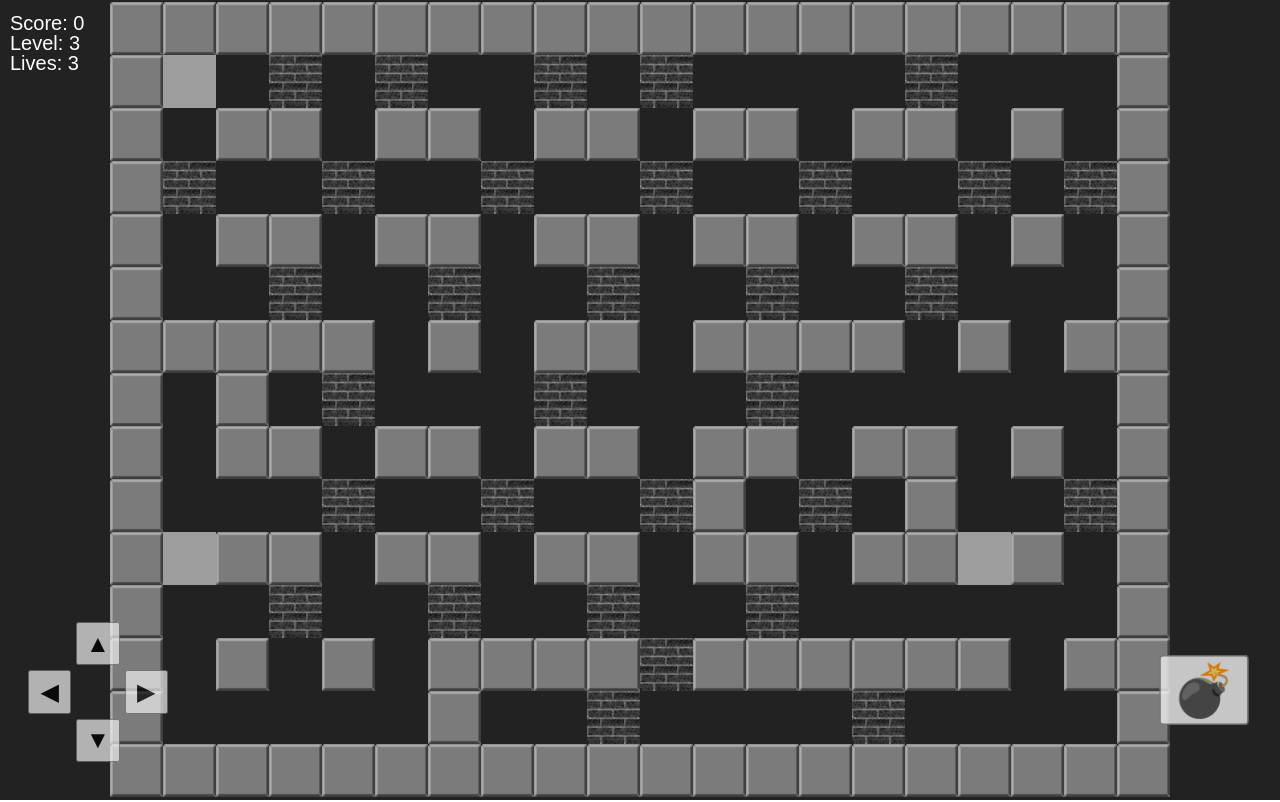
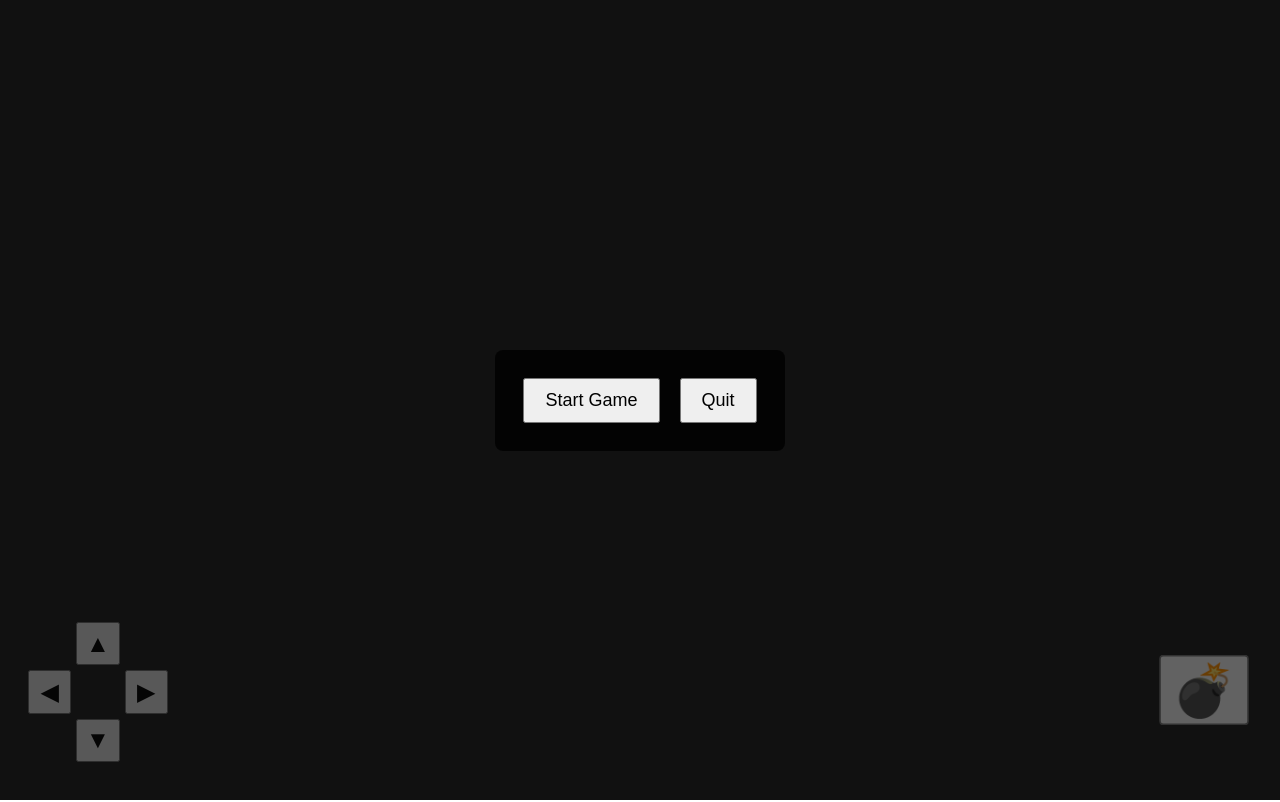
Before and after one commit to prezmyl/tamz1-project, a website with bundled scripts: page index.html in a window 1280 px wide. Built offline with nearby package versions, Linux system fonts and the light colour scheme.

Commit message:
odevzdani bez joystick a PWA, AI, Animace, textury, zvuky, resize, dotykove ovladani btn, velikost se upravuje vert/horiz, menu pridana, export/impor

```diff
--- a/game.js
+++ b/game.js
@@ -5,79 +5,138 @@ import Bomb         from './js/Bomb.js';
 import Player       from './js/Player.js';
 import Enemy        from './js/Enemy.js';
 import Explosion    from './js/Explosion.js';
+import Score        from './js/Score.js';
 
+// ——————————————————————————————————————————————————
+//  MENU HELPERS
+// ——————————————————————————————————————————————————
+export function showMenu(name) {
+
+    // nejprve ukaž celý overlay (aby v něm bylo co zobrazit)
+    document.getElementById('menu-container')
+        .classList.remove('hidden');
+    // pauza hlavního loopu
+    if (LM) LM.gameOver = true;
+
+    ['main','gameover','victory'].forEach(id => {
+        document.getElementById(id + '-menu')
+            .classList.toggle('hidden', id !== name);
+    });
+}
+
+export function refreshHighscoreList() {
+    const top = Score.loadHighScores();
+    const ol  = document.getElementById('highscore-list');
+    ol.innerHTML = '';
+    top.forEach((e,i) => {
+        const li = document.createElement('li');
+        li.textContent = `${i+1}. ${e.name}: ${e.value}`;
+        ol.appendChild(li);
+    });
+}
+
+// ——————————————————————————————————————————————————
+//  BIND MENU BUTTONS
+// ——————————————————————————————————————————————————
+function bindMenuButtons() {
+    const startBtn       = document.getElementById('btn-start');
+    const quitMainBtn    = document.getElementById('btn-quit-main');
+    const replayLoseBtn  = document.getElementById('btn-replay-lose');
+    const quitLoseBtn    = document.getElementById('btn-quit-lose');
+    const replayWinBtn   = document.getElementById('btn-replay-win');
+    const quitWinBtn     = document.getElementById('btn-quit-win');
+    const exportBtn      = document.getElementById('btn-export-scores');
+    const importInput    = document.getElementById('import-scores');
+
+    console.log('Binding menu buttons:', {
+        startBtn, quitMainBtn,
+        replayLoseBtn, quitLoseBtn,
+        replayWinBtn, quitWinBtn,
+        exportBtn, importInput
+    });
+
+    startBtn.addEventListener('click', () => {
+        console.log('▶ Start clicked');
+        document.getElementById('menu-container')
+            .classList.add('hidden');
+        LM.gameOver = false;
+        lastFrameTime = performance.now();
+        requestAnimationFrame(gameLoop);
+    });
+
+    quitMainBtn.addEventListener('click', () => {
+        console.log('⏹ Quit (main) clicked');
+        window.location.reload();
+    });
+
+    replayLoseBtn.addEventListener('click', () => {
+        console.log('↺ Replay after lose clicked');
+        window.location.reload();
+    });
+    quitLoseBtn.addEventListener('click', () => {
+        console.log('⏹ Quit (lose) clicked');
+        window.location.reload();
+    });
+
+    replayWinBtn.addEventListener('click', () => {
+        console.log('↺ Replay after win clicked');
+        window.location.reload();
+    });
+    quitWinBtn.addEventListener('click', () => {
+        console.log('⏹ Quit (win) clicked');
+        window.location.reload();
+    });
+
+    exportBtn.addEventListener('click', () => {
+        console.log('⬇ Export scores clicked');
+        Score.exportHighScores();
+    });
+    importInput.addEventListener('change', e => {
+        console.log('⬆ Import scores change event');
+        const file = e.target.files[0];
+        if (file) {
+            Score.importHighScores(file);
+            // aktualizace seznamu v menu
+            refreshHighscoreList();
+        }
+    });
+}
+
+// zavěsíme vazby až po načtení DOM
+window.addEventListener('DOMContentLoaded', bindMenuButtons);
 
 // ——————————————————————————————————————————————————
 //  SETUP CANVAS + GLOBALS
 // ——————————————————————————————————————————————————
-const canvas        = document.getElementById('gameCanvas');
-const ctx           = canvas.getContext('2d');
-let LM;                      // LevelManager instance
-let lastFrameTime;           // for dt in gameLoop
+const canvas      = document.getElementById('gameCanvas');
+const ctx         = canvas.getContext('2d');
+let LM;            // LevelManager instance
+let lastFrameTime; // for dt in gameLoop
 
-// input state
-const keys = {
-    ArrowUp:    false,
-    ArrowDown:  false,
-    ArrowLeft:  false,
-    ArrowRight: false
-};
+const keys = { ArrowUp:false, ArrowDown:false, ArrowLeft:false, ArrowRight:false };
 
 // ——————————————————————————————————————————————————
-//  LISTEN FOR KEYBOARD
+//  KEYBOARD & TOUCH
 // ——————————————————————————————————————————————————
 document.addEventListener('keydown', e => {
-    if (e.code in keys) {
-        keys[e.code] = true;
-    }
+    if (e.code in keys) keys[e.code] = true;
     if (e.code === 'Space' && LM) {
-        Bomb.place(
-            LM.player,
-            LM.map,
-            LM.bombs,
-            LM.explosions,
-            LM.bombTimer
-        );
+        Bomb.place(LM.player, LM.map, LM.bombs, LM.explosions, LM.bombTimer);
     }
 });
-document.addEventListener('keyup', e => {
-    if (e.code in keys) keys[e.code] = false;
-});
+document.addEventListener('keyup', e => { if (e.code in keys) keys[e.code] = false; });
 
-// ——————————————————————————————————————————————————
-//  TOUCH CONTROLS (optional on‐screen buttons)
-// ——————————————————————————————————————————————————
-const touchMap = {
-    'btn-up':    'ArrowUp',
-    'btn-down':  'ArrowDown',
-    'btn-left':  'ArrowLeft',
-    'btn-right': 'ArrowRight'
-};
-Object.entries(touchMap).forEach(([btnId, key]) => {
-    const btn = document.getElementById(btnId);
+const touchMap = { 'btn-up':'ArrowUp','btn-down':'ArrowDown','btn-left':'ArrowLeft','btn-right':'ArrowRight' };
+Object.entries(touchMap).forEach(([id,key])=>{
+    const btn = document.getElementById(id);
     if (!btn) return;
-    btn.addEventListener('touchstart', e => {
-        e.preventDefault();
-        keys[key] = true;
-    }, { passive: false });
-    btn.addEventListener('touchend', e => {
-        e.preventDefault();
-        keys[key] = false;
-    }, { passive: false });
+    btn.addEventListener('touchstart', e=>{ e.preventDefault(); keys[key]=true; }, {passive:false});
+    btn.addEventListener('touchend',   e=>{ e.preventDefault(); keys[key]=false; },{passive:false});
 });
 const bombBtn = document.getElementById('btn-bomb');
-if (bombBtn) {
-    bombBtn.addEventListener('touchstart', e => {
-        e.preventDefault();
-        if (LM) Bomb.place(
-            LM.player,
-            LM.map,
-            LM.bombs,
-            LM.explosions,
-            LM.bombTimer
-        );
-    }, { passive: false });
-}
+if (bombBtn) bombBtn.addEventListener('touchstart', e=>{ e.preventDefault();
+    if (LM) Bomb.place(LM.player,LM.map,LM.bombs,LM.explosions,LM.bombTimer);
+},{passive:false});
 
 // ——————————————————————————————————————————————————
 //  MAIN GAME LOOP
@@ -85,54 +144,35 @@ if (bombBtn) {
 function gameLoop(now) {
     if (LM.gameOver) return;
 
-
-
     const dt = now - lastFrameTime;
     lastFrameTime = now;
 
-    // 1) UPDATE
+    // UPDATE
     LM.player.update(dt, LM.map, keys);
-    LM.enemies.forEach(e => e.update(dt));
+    LM.enemies.forEach(e=>e.update(dt));
+    //Enemy.killAll(LM.enemies, LM.score, 2000);
 
-//KILL all -> comment in to stop automatic self destruction
 
-    Enemy.killAll(LM.enemies,2000);
-
-    // eliminate any enemies hit by explosions
-    for (let i = LM.enemies.length - 1; i >= 0; i--) {
+    // collision + life loss
+    for (let i=LM.enemies.length-1;i>=0;i--){
         if (LM.enemies[i].isHitByExplosion(LM.explosions)) {
-            LM.enemies.splice(i, 1);
+            LM.enemies.splice(i,1);
             LM.score.update(10);
         }
     }
-    // 1.5) Did the player get caught in an explosion?
-    const hit = LM.explosions.some(e =>
-        e.xTile === LM.player.xTile && e.yTile === LM.player.yTile
-    );
+    const hit = LM.explosions.some(e=>e.xTile===LM.player.xTile && e.yTile===LM.player.yTile);
     if (hit && !LM.player.isInvulnerable(now)) {
-        // lose a life
         LM.score.lives--;
-        // set invulnerability
-        LM.player.invulnerableUntil = now + 2000;
-        // reset player to start
-        LM.player.xTile = LM.playerStart.x;
-        LM.player.yTile = LM.playerStart.y;
+        LM.player.invulnerableUntil=now+2000;
+        LM.player.xTile=LM.playerStart.x;
+        LM.player.yTile=LM.playerStart.y;
         LM.player.resetInterpolation();
-
-        // optionally clear bombs/explosions so player doesn’t immediately die again
-        LM.bombs.length = 0;
-//    LM.explosions.length = 0;
-        // game over?
-        if (LM.score.lives <= 0) {
-            return LM.endGame(false);
-        }
+        LM.bombs.length=0;
+        if (LM.score.lives<=0) return LM.endGame(false);
     }
 
-
-    // if level clear, advance
-    if (LM.enemies.length === 0 &&
-        LM.bombs.length    === 0 &&
-        LM.explosions.length === 0) {
+    // level clear
+    if (LM.enemies.length===0 && LM.bombs.length===0 && LM.explosions.length===0) {
         LM.next();
         if (LM.gameOver) return;
         onResize();
@@ -140,42 +180,29 @@ function gameLoop(now) {
         return;
     }
 
-    // 2) DRAW
-    ctx.clearRect(0, 0, canvas.width, canvas.height);
+    // DRAW
+    ctx.clearRect(0,0,canvas.width,canvas.height);
     LM.draw();
-
-    // 2) translate to map area & draw the world
     ctx.save();
-    ctx.translate(LM.offsetX, LM.offsetY);
-
-    // draw the tilemap (including break animations)
+    ctx.translate(LM.offsetX,LM.offsetY);
     LM.map.draw(ctx);
 
-    // bombs (cleanup inactive, then update+draw)
-    for (let i = LM.bombs.length - 1; i >= 0; i--) {
-        if (!LM.bombs[i].active) LM.bombs.splice(i, 1);
-    }
-    LM.bombs.forEach(b => {
-        b.update(dt, now);
-        b.draw(ctx, LM.map.tileSize, now);
-    });
+    // bombs
+    for (let i=LM.bombs.length-1;i>=0;i--) if (!LM.bombs[i].active) LM.bombs.splice(i,1);
+    LM.bombs.forEach(b=>{ b.update(dt,now); b.draw(ctx,LM.map.tileSize,now); });
 
     // player & enemies
     LM.player.draw(ctx);
-    LM.enemies.forEach(e => e.draw(ctx, LM.map.tileSize));
+    LM.enemies.forEach(e=>e.draw(ctx,LM.map.tileSize));
 
-    // explosions (update+draw & cleanup)
-    for (let i = LM.explosions.length - 1; i >= 0; i--) {
-        const ex = LM.explosions[i];
-        ex.draw(ctx, now);
-        if (ex.isDone(now)) {
-            LM.explosions.splice(i, 1);
-        }
+    // explosions
+    for (let i=LM.explosions.length-1;i>=0;i--){
+        const ex=LM.explosions[i];
+        ex.draw(ctx,now);
+        if (ex.isDone(now)) LM.explosions.splice(i,1);
     }
 
     ctx.restore();
-
-    // score overlay
     LM.score.draw(ctx);
 
     requestAnimationFrame(gameLoop);
@@ -184,164 +211,75 @@ function gameLoop(now) {
 // ——————————————————————————————————————————————————
 //  ASSET LOADING
 // ——————————————————————————————————————————————————
+const playerSheet = new Image();
+const tilesImg    = new Image();
+const fieldsImg   = new Image();
+playerSheet.onload = onAssetLoad; playerSheet.src = 'assets/Atomic_Bomberman_Green.png';
+tilesImg.onload    = onAssetLoad;    tilesImg.src    = 'assets/Atomic_Bomberman_Tiles.png';
+fieldsImg.onload   = onAssetLoad;    fieldsImg.src   = 'assets/Atomic_Bomberman_Fields.png';
 
-// —————————— Images ——————————
-const playerSheet = new Image();
-playerSheet.src   = 'assets/Atomic_Bomberman_Green.png';
-
-const tilesImg = new Image();
-tilesImg.src   = 'assets/Atomic_Bomberman_Tiles.png';  // from your import
-
-const fieldsImg = new Image();
-fieldsImg.src   = 'assets/Atomic_Bomberman_Fields.png';
-
-let assetsToLoad = 3;
-function onAssetLoad() {
-    if (--assetsToLoad === 0) initGame();
+let assetsToLoad=3;
+function onAssetLoad(){
+    if (--assetsToLoad===0) initGame();
 }
 
-
-playerSheet.onload = onAssetLoad;
-tilesImg.onload    = onAssetLoad;
-fieldsImg.onload   = onAssetLoad;
-
-// —————————— Sound ——————————
+// ——————————————————————————————————————————————————
+//  AUDIO
+// ——————————————————————————————————————————————————
 export const tickSound = new Audio('assets/sounds/tick.ogg');
 export const boomSound = new Audio('assets/sounds/boom.ogg');
-// Optional: background loop
-const bgMusic   = new Audio('assets/sounds/bg.ogg');
-bgMusic.loop    = true;
-bgMusic.volume  = 0.2;   // dial it down a bit
-
+const bgMusic = new Audio('assets/sounds/bg.ogg');
+bgMusic.loop   = true; bgMusic.volume = 0.2;
 
 // ——————————————————————————————————————————————————
 //  INITIALIZE EVERYTHING
 // ——————————————————————————————————————————————————
 function initGame() {
-    // 1) assign our sprite‐sheet to Player/Enemy/Bomb
     Player.sheet = playerSheet;
     Enemy.sheet  = playerSheet;
     Bomb.sheet   = playerSheet;
 
-    // 2) create the LevelManager (passing in the tileset)
     LM = new LevelManager(ctx, tilesImg, fieldsImg);
     LM.load(0);
+    LM.gameOver = true;
 
-    // 3) now that we know tileSize, patch Player & Enemies
-    const ts = LM.map.tileSize;
-    LM.player.tileSize = ts;
-    LM.player.x = LM.player.xTile * ts;
-    LM.player.y = LM.player.yTile * ts;
-    LM.enemies.forEach(e => e.tileSize = ts);
-
-    // START background music *after* user interaction if needed
-    // defer bgMusic until first user gesture
-    const startBG = () => {
-        bgMusic.play().catch(()=>{});
-        // remove the listener after first use
-        window.removeEventListener('keydown', startBG);
-        window.removeEventListener('pointerdown', startBG);
-    };
-    window.addEventListener('keydown', startBG);
-    window.addEventListener('pointerdown', startBG);
-
-    // 4) start the loop
-    lastFrameTime = performance.now();
-    // setup responsiveness
+    // sizing & start menu
     window.addEventListener('resize', onResize);
     onResize();
-    requestAnimationFrame(gameLoop);
+    lastFrameTime = performance.now();
+    showMenu('main');
 }
-
 
 // ——————————————————————————————————————————————————
 //  RESIZING
 // ——————————————————————————————————————————————————
-// Call this any time the window size changes (and once at startup)
 function onResize() {
-    // 1) Fill the window
-    const w = window.innerWidth;
-    const h = window.innerHeight;
-    canvas.width  = w;
-    canvas.height = h;
+    const w=window.innerWidth, h=window.innerHeight;
+    canvas.width=w; canvas.height=h;
+    const cols=LM.map.cols, rows=LM.map.rows;
+    const ts = (Math.floor(w/cols)*rows <= h) ? Math.floor(w/cols) : Math.floor(h/rows);
+    LM.map.tileSize=ts; LM.player.tileSize=ts; LM.player.resetInterpolation();
+    LM.enemies.forEach(e=>{ e.tileSize=ts; e.resetInterpolation(); });
+    LM.bombs.forEach(b=> b.anim.tileSize=ts);
+    LM.explosions.forEach(ex=> ex.tileSize=ts);
 
+    const mapW=cols*ts, mapH=rows*ts;
+    LM.offsetX=Math.floor((w-mapW)/2); LM.offsetY=Math.floor((h-mapH)/2);
 
+    if (w>h) { LM.score.x=10; LM.score.y=30; }
+    else    { LM.score.x=LM.offsetX+10; LM.score.y=Math.max(20,LM.offsetY-40); }
+    LM.score.level=LM.current+1;
 
-    // 2) Compute two candidate tileSizes
-    const cols = LM.map.cols;
-    const rows = LM.map.rows;
-    const tsByW = Math.floor(w / cols);   // would fill width exactly
-    const tsByH = Math.floor(h / rows);   // would fill height exactly
-
-    // 3) Pick the largest that won’t overflow vertically
-    let ts;
-    if (tsByW * rows <= h) {
-        // we *can* fill horizontally without vertical scroll
-        ts = tsByW;
+    // adjust touch-controls
+    const dpad=document.querySelector('.dpad');
+    const bomb=document.getElementById('btn-bomb');
+    if (w>h) {
+        dpad.style.transform='scale(1)'; bomb.style.transform='scale(1.6)';
+        dpad.style.left='30px'; dpad.style.bottom='40px';
+        bomb.style.right='50px'; bomb.style.bottom='90px';
     } else {
-        // otherwise, fit to height and leave horizontal padding
-        ts = tsByH;
-    }
-
-    // 4) Apply the chosen tileSize everywhere
-    LM.map.tileSize    = ts;
-    LM.player.tileSize = ts;
-    LM.player.resetInterpolation();
-    LM.enemies.forEach(e => {
-        e.tileSize = ts;
-        e.resetInterpolation();
-    });
-    LM.bombs.forEach(b => {
-        b.anim.tileSize = ts;
-    });
-    LM.explosions.forEach(ex => {
-        ex.tileSize = ts;
-    })
-
-    // 5) Compute centering offsets
-    const mapW = cols * ts;
-    const mapH = rows * ts;
-    LM.offsetX = Math.floor((w - mapW) / 2);
-    LM.offsetY = Math.floor((h - mapH) / 2);
-
-    // 6) (Optional) reposition your HUD/score
-    // 6) reposition your HUD: Score + Level
-    //   landscape → in the left black bar (centered horizontally there)
-    //   portrait  → above the map, as before
-    if (w > h) {
-        // landscape: left bar is width = offsetX
-        LM.score.x = 10;
-        LM.score.y = 30;
-    } else {
-        // portrait: place just above the map
-        LM.score.x = LM.offsetX + 10;
-        LM.score.y = Math.max(20, LM.offsetY - 40);
-    }
-    // update the level number for Score.draw()
-    LM.score.level = LM.current + 1;
-
-    // 7) tweak touch‐control layout per orientation
-    const dpad   = document.querySelector('.dpad');
-    const bomb   = document.getElementById('btn-bomb');
-    if (window.innerWidth > window.innerHeight) {
-        // ── LANDSCAPE ── keep default size
-        dpad.style.transform       = 'scale(1)';
-        bomb.style.transform       = 'scale(1.6)';
-        bomb.style.fontSize        = '';
-        // landscape margins
-        dpad.style.left   = '30px';
-        dpad.style.bottom = '40px';
-        bomb.style.right  = '50px';
-        bomb.style.bottom = '90px';
-    } else {
-        // ── PORTRAIT ── bigger & pulled further in
-        dpad.style.transform       = 'scale(2.4)';
-        bomb.style.transform       = 'scale(2.4)';
-        bomb.style.fontSize        = '48px';
-        // double the inset in portrait
-        dpad.style.left   = '120px';
-        dpad.style.bottom = '200px';
-        bomb.style.right  = '160px';
-        bomb.style.bottom = '200px';
+        dpad.style.transform='scale(2.4)'; bomb.style.transform='scale(2.4)';
+        dpad.style.left='120px'; dpad.style.bottom='200px';
+        bomb.style.right='160px'; bomb.style.bottom='200px';
     }
 }
--- a/index.html
+++ b/index.html
@@ -11,6 +11,33 @@
     <link rel="stylesheet" href="style.css">
 </head>
 <body>
+
+<!-- index.html -->
+<div id="menu-container">
+    <!-- 2.1 Úvodní MENU -->
+    <div id="main-menu" class="menu">
+        <button id="btn-start">Start Game</button>
+        <button id="btn-quit-main">Quit</button>
+    </div>
+
+    <!-- 2.2 GAME OVER MENU -->
+    <div id="gameover-menu" class="menu hidden">
+        <h2>💀 Game Over 💀</h2>
+        <button id="btn-replay-lose">Play Again</button>
+        <button id="btn-quit-lose">Quit</button>
+    </div>
+
+    <!-- 2.3 VICTORY MENU -->
+    <div id="victory-menu" class="menu hidden">
+        <h2>🎉 You Win! 🎉</h2>
+        <h3>High Scores</h3>
+        <ol id="highscore-list"></ol>
+        <button id="btn-replay-win">Play Again</button>
+        <button id="btn-quit-win">Quit</button>
+        <button id="btn-export-scores">Export Scores</button>
+        <input type="file" id="import-scores" accept="application/json" />
+    </div>
+</div>
 
 
 <div id="game-container">
--- a/js/Bomb.js
+++ b/js/Bomb.js
@@ -11,7 +11,7 @@ const HUE_ROTATIONS = {
 };
 export default class Bomb {
     constructor(xTile, yTile, map, owner, explosionTiles, timer) {
-        // xTile/yTile místa bomby
+        // xTile/yTile mista bomby
         this.x = xTile;
         this.y = yTile;
         this.active = true;
--- a/js/Enemy.js
+++ b/js/Enemy.js
@@ -567,11 +567,14 @@ export default class Enemy {
         }
     }
 
-    static killAll(enemies, delayMs = 2000) {
+    static killAll(enemies, score, delayMs = 2000) {
         setTimeout(() => {
+            const count = enemies.length;
             enemies.splice(0, enemies.length);
+            score.update(count * 10);
         }, delayMs);
     }
+
 }
 
 /**
--- a/js/Score.js
+++ b/js/Score.js
@@ -1,3 +1,4 @@
+import { refreshHighscoreList } from '../game.js';
 
 export default class Score {
     /**
@@ -47,4 +48,51 @@ export default class Score {
         arr.sort((a, b) => b.value - a.value);
         localStorage.setItem('highscores', JSON.stringify(arr.slice(0, 10)));
     }
+
+    // Score.js
+
+    /** Přepíše celý seznam nejlepších skóre */
+    static setHighScores(arr) {
+        const top = arr
+            .sort((a,b)=> b.value - a.value)
+            .slice(0,10);
+        localStorage.setItem('highscores', JSON.stringify(top));
+    }
+
+    /** Vygeneruje a stáhne JSON se skóre */
+    static exportHighScores() {
+        const data = JSON.stringify(Score.loadHighScores(), null, 2);
+        const blob = new Blob([data], {type: 'application/json'});
+        const url  = URL.createObjectURL(blob);
+        const a    = document.createElement('a');
+        a.href     = url;
+        a.download = 'highscores.json';
+        document.body.appendChild(a);
+        a.click();
+        a.remove();
+    }
+
+    /** Naimportuje ze souboru a merge-ne se stávajícím */
+    static importHighScores(file) {
+        const reader = new FileReader();
+        reader.onload = e => {
+            try {
+                const imported = JSON.parse(e.target.result);
+                const existing = Score.loadHighScores();
+                // sloučíme, vyfiltrujeme duplicitní jména, setneme top10
+                const map = new Map();
+                [...existing, ...imported].forEach(ent=>{
+                    if (!map.has(ent.name) || map.get(ent.name).value < ent.value) {
+                        map.set(ent.name, ent);
+                    }
+                });
+                Score.setHighScores(Array.from(map.values()));
+                refreshHighscoreList();
+            } catch(err) {
+                console.error('error on import', err);
+            }
+        };
+        reader.readAsText(file);
+    }
+
 }
--- a/style.css
+++ b/style.css
@@ -6,21 +6,25 @@ body {
     align-items: center;
     height: 100vh;
 }
+
 #game-container {
     position: relative;
-    /* ideálně šířka a výzka canvasu, nebo max-width:100% pro responsivitu */
+    /* ideálně šířka a výška canvasu, nebo max-width:100% pro responsivitu */
 }
+
 canvas {
     display: block;       /* odstraní inline mezery */
     border: 2px solid #fff;
 }
+
+/* ————————— TOUCH CONTROLS ————————— */
 #touch-controls {
     position: absolute;
     top: 0; left: 0;
     width: 100%; height: 100%;
-    pointer-events: none; /* overlay propusti všechny události kromě těch, kde je vnořené tlačítko */
+    pointer-events: none; /* overlay propustí všechny události kromě těch, kde je vnořené tlačítko */
 }
-/* zajistí, že jen tlacitka chytaji dotyk */
+/* zajistí, že jen tlačítka chytají dotyk */
 #touch-controls button {
     pointer-events: auto;
 }
@@ -32,9 +36,9 @@ canvas {
     width: 140px; height: 140px;
     display: grid;
     grid-template-areas:
-    ".    up    ."
-    "left  .  right"
-    ".   down   .";
+      ".    up    ."
+      "left  .  right"
+      ".   down   .";
     grid-template-columns: 1fr 1fr 1fr;
     grid-template-rows:    1fr 1fr 1fr;
     gap: 5px;
@@ -50,9 +54,46 @@ canvas {
     opacity: 0.7;
     width: 100%; height: 100%;
 }
+
 #btn-bomb {
     position: absolute;
     bottom: 20px; right: 20px;
     font-size: 32px;
     opacity: 0.8;
 }
+
+/* ————————— MENU STYLES ————————— */
+#menu-container {
+    position: absolute;
+    top: 0; left: 0;
+    width: 100vw; height: 100vh;
+    z-index: 1000;            /* menu držíme nad hrou */
+    pointer-events: auto;     /* zachytí všechny kliky */
+    display: flex;
+    justify-content: center;
+    align-items: center;
+    background: rgba(0,0,0,0.5); /* mírně ztmavené pozadí menu */
+}
+
+.menu {
+    background: rgba(0,0,0,0.8);
+    padding: 20px;
+    border-radius: 8px;
+    text-align: center;
+    z-index: 1001;            /* tlačítka nad containerem */
+}
+
+.menu.hidden {
+    display: none;
+}
+
+.menu button {
+    margin: 8px;
+    padding: 10px 20px;
+    font-size: 18px;
+}
+
+/* hide whole menu container */
+#menu-container.hidden {
+    display: none !important;
+}
```
Also changed, not shown: js/LevelManager.js (+7 -17 lines).
